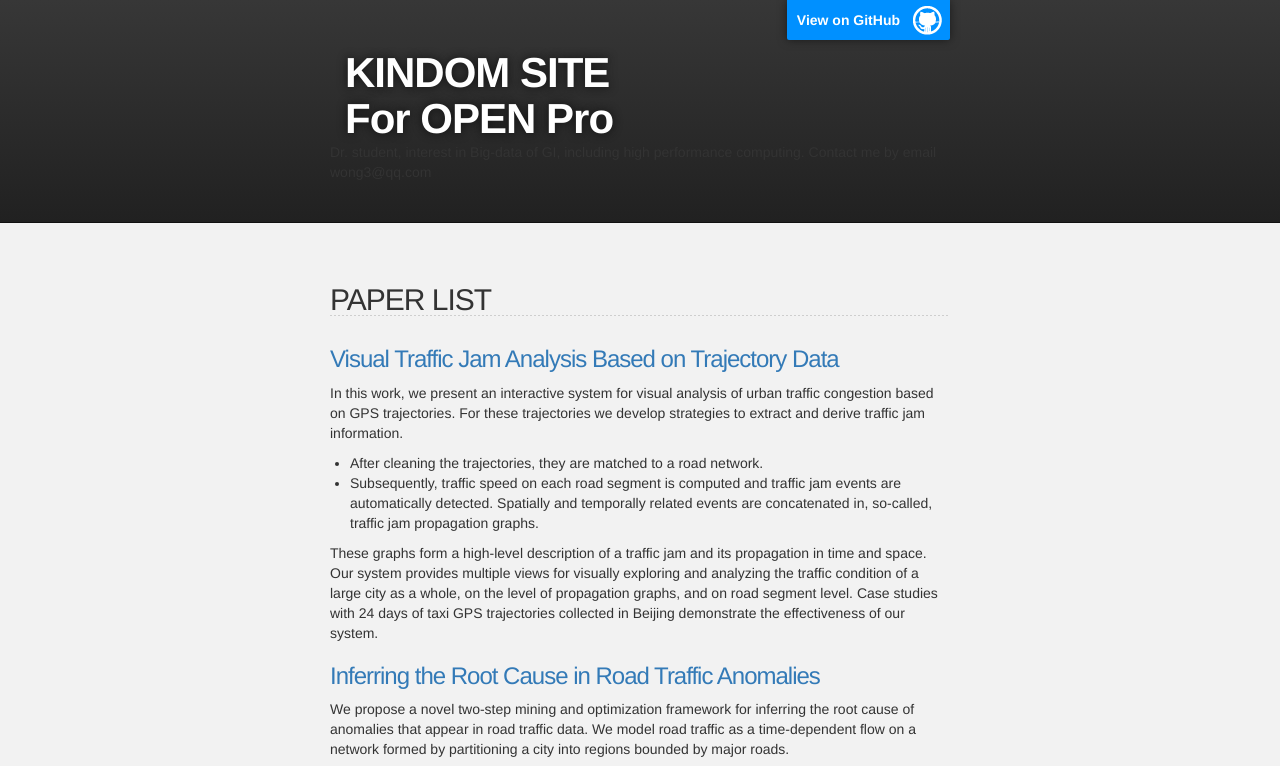
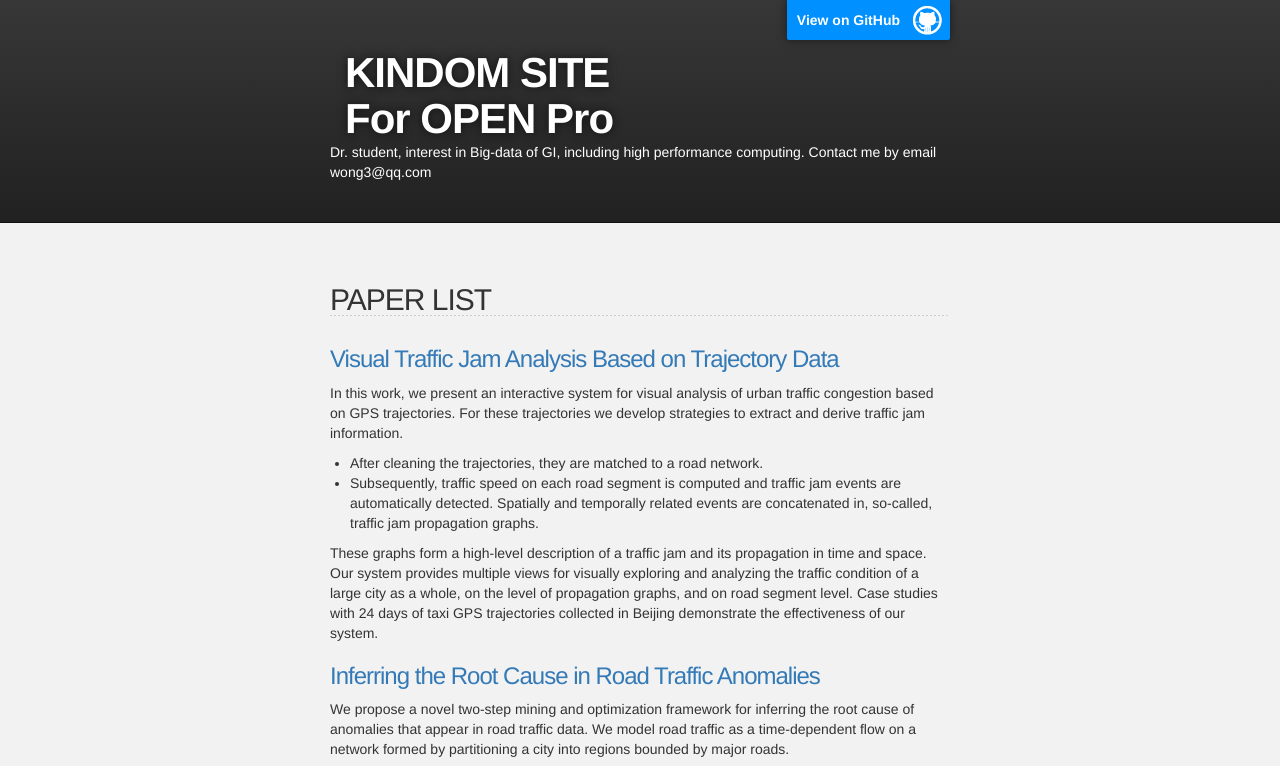
Before and after one commit to JDByWong/JDByWong.github.io, a plain HTML site: page index.html in a window 1280 px wide. Shown: the top 766 px of the page. Drawn offline with nearby package versions, Linux system fonts and the light colour scheme.

Commit message:
Update index.html

```diff
--- a/index.html
+++ b/index.html
@@ -34,7 +34,7 @@
                     </div>
                 </div>
           </div>
-          <p color="white">Dr. student, interest in Big-data of GI, including high performance computing. Contact me by email wong3@qq.com</p>
+          <p style="color: white">Dr. student, interest in Big-data of GI, including high performance computing. Contact me by email wong3@qq.com</p>
         </header>
     </div>
 
```
